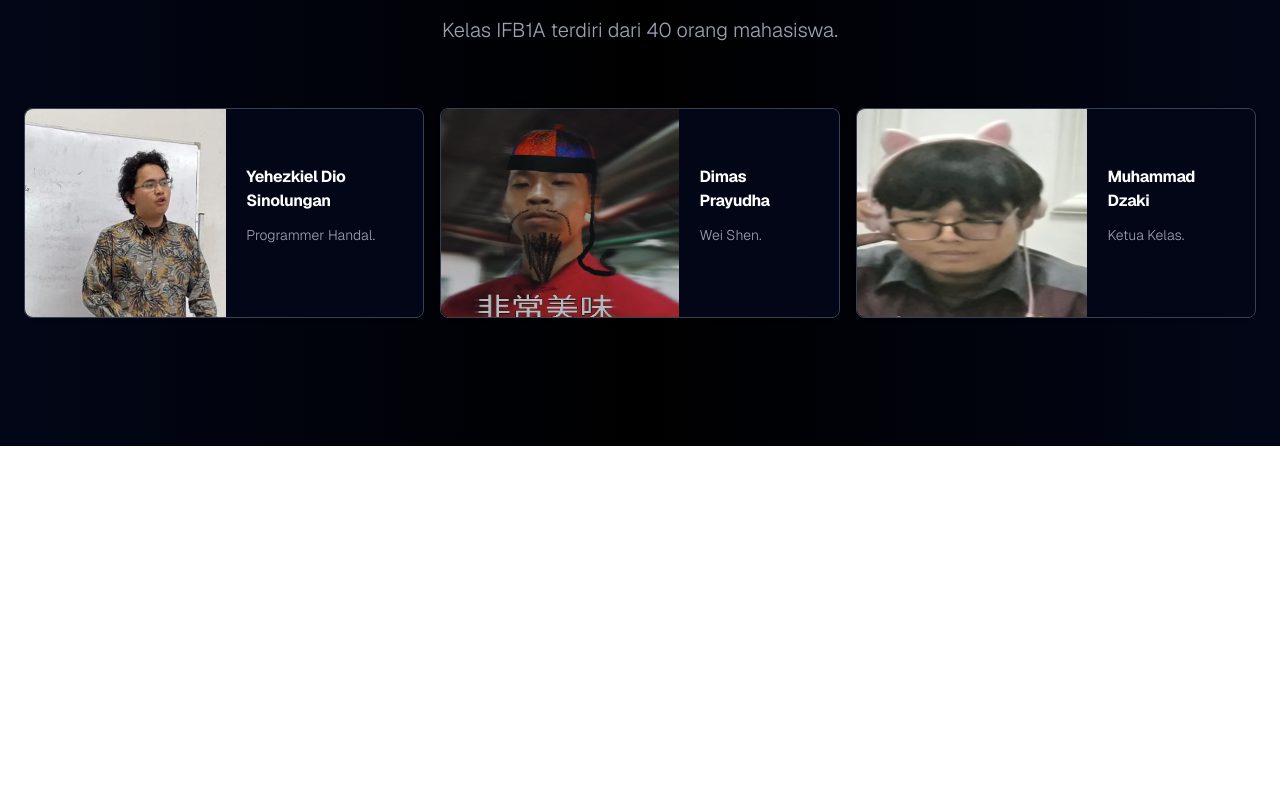
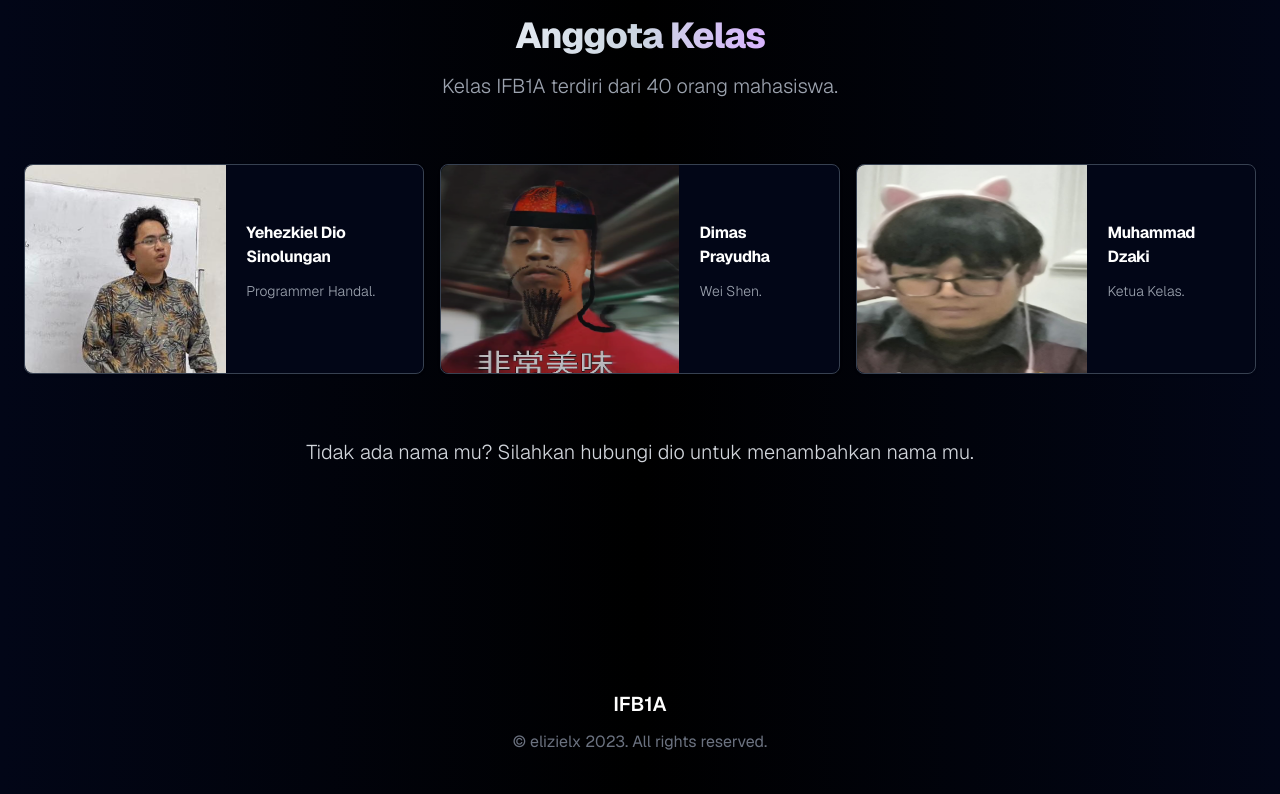
Before and after one commit to elizielx/ifb1a, a Next.js app: page / in a window 1280 px wide. Shown: the part 1594-2388 px from the top of the page. Before the commit the page ends 2040 px from the top, so only its background shows below. Built offline with nearby package versions, Linux system fonts and the light colour scheme; what tailwindcss-bg-patterns would draw is missing.

Commit message:
feat: footer and stuff

```diff
--- a/src/app/page.tsx
+++ b/src/app/page.tsx
@@ -6,6 +6,7 @@ import "aos/dist/aos.css";
 import KetuaKelas from "@/components/ketua-kelas";
 import Header from "@/components/header";
 import AnggotaKelas from "@/components/anggota-kelas";
+import Footer from "@/components/footer";
 
 export default function Home() {
   useEffect(() => {
@@ -19,6 +20,7 @@ export default function Home() {
       <KetuaKelas />
       <div className="py-14 relative inset-0 bg-black border-b-2 border-b-slate-700"></div>
       <AnggotaKelas />
+      <Footer />
     </>
   );
 }
--- a/src/components/anggota-kelas.tsx
+++ b/src/components/anggota-kelas.tsx
@@ -25,7 +25,7 @@ interface AnggotaKelasProps {}
 
 const AnggotaKelas: React.FC<AnggotaKelasProps> = () => {
   return (
-    <div className="font-sans inset-0 bg-gradient-to-r from-slate-950 via-black to-slate-950">
+    <div className="py-14 font-sans inset-0 bg-gradient-to-r from-slate-950 via-black to-slate-950">
       <div className="py-8 px-4 mx-auto max-w-screen-xl lg:py-16 lg:px-6">
         <div
           data-aos="fade-in"
@@ -51,6 +51,12 @@ const AnggotaKelas: React.FC<AnggotaKelasProps> = () => {
             />
           ))}
         </div>
+        <p
+          data-aos="fade-in"
+          className="text-center font-light text-gray-500 lg:mb-16 sm:text-xl dark:text-gray-300"
+        >
+          Tidak ada nama mu? Silahkan hubungi dio untuk menambahkan nama mu.
+        </p>
       </div>
     </div>
   );
--- /dev/null
+++ b/src/components/footer.tsx
@@ -0,0 +1,47 @@
+/* eslint-disable @next/next/no-img-element */
+import React from "react";
+import Image from "next/image";
+import FooterCard from "./anggota-kelas.card";
+
+const anggota = [
+  {
+    nama: "Yehezkiel Dio Sinolungan",
+    foto: "/anggota_kelas/Yehezkiel_Dio.jpg",
+    deskripsi: "Programmer Handal.",
+  },
+  {
+    nama: "Dimas Prayudha",
+    foto: "/anggota_kelas/image.png",
+    deskripsi: "Wei Shen.",
+  },
+  {
+    nama: "Muhammad Dzaki",
+    foto: "/anggota_kelas/Dzaki.jpg",
+    deskripsi: "Ketua Kelas.",
+  },
+];
+
+interface FooterProps {}
+
+const Footer: React.FC<FooterProps> = () => {
+  return (
+    <footer className="font-sans inset-0 bg-gradient-to-r from-slate-950 via-black to-slate-950 mt-auto w-full  py-10 px-4 sm:px-6 lg:px-8 mx-auto">
+      <div className="text-center">
+        <div>
+          <a
+            className="flex-none text-xl font-semibold text-black dark:text-white"
+            href="#"
+            aria-label="Brand"
+          >
+            IFB1A
+          </a>
+        </div>
+        <div className="mt-3">
+          <p className="text-gray-500">© elizielx 2023. All rights reserved.</p>
+        </div>
+      </div>
+    </footer>
+  );
+};
+
+export default Footer;
```
